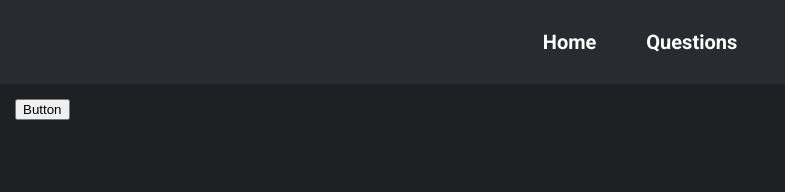
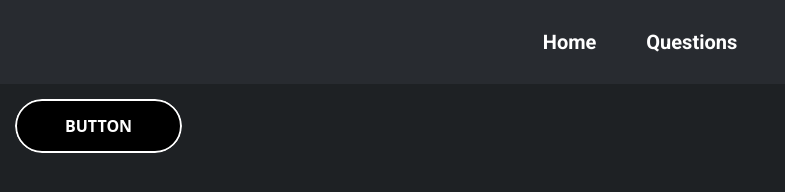
Before and after one commit to Berylwastaken/Art-Career-Research, a plain HTML site: page index.html in a window 1280 px wide. Shown: the whole page, without its empty margins (0-785 px from the left). Drawn offline with Linux system fonts and the light colour scheme.

Commit message:
Update style.css

```diff
--- a/style.css
+++ b/style.css
@@ -30,3 +30,143 @@ main{
 .navbar a:hover{
     background-color: #36393e;
 }
+.btn-17,
+.btn-17 *,
+.btn-17 :after,
+.btn-17 :before,
+.btn-17:after,
+.btn-17:before {
+  border: 0 solid;
+  box-sizing: border-box;
+}
+
+.btn-17 {
+  -webkit-tap-highlight-color: transparent;
+  -webkit-appearance: button;
+  background-color: #000;
+  background-image: none;
+  color: #fff;
+  cursor: pointer;
+  font-family: ui-sans-serif, system-ui, -apple-system, BlinkMacSystemFont,
+    Segoe UI, Roboto, Helvetica Neue, Arial, Noto Sans, sans-serif,
+    Apple Color Emoji, Segoe UI Emoji, Segoe UI Symbol, Noto Color Emoji;
+  font-size: 100%;
+  font-weight: 900;
+  line-height: 1.5;
+  margin: 0;
+  -webkit-mask-image: -webkit-radial-gradient(#000, #fff);
+  padding: 0;
+  text-transform: uppercase;
+}
+
+.btn-17:disabled {
+  cursor: default;
+}
+
+.btn-17:-moz-focusring {
+  outline: auto;
+}
+
+.btn-17 svg {
+  display: block;
+  vertical-align: middle;
+}
+
+.btn-17 [hidden] {
+  display: none;
+}
+
+.btn-17 {
+  border-radius: 99rem;
+  border-width: 2px;
+  padding: 0.8rem 3rem;
+  z-index: 0;
+}
+
+.btn-17,
+.btn-17 .text-container {
+  overflow: hidden;
+  position: relative;
+}
+
+.btn-17 .text-container {
+  display: block;
+  mix-blend-mode: difference;
+}
+
+.btn-17 .text {
+  display: block;
+  position: relative;
+}
+
+.btn-17:hover .text {
+  -webkit-animation: move-up-alternate 0.3s forwards;
+  animation: move-up-alternate 0.3s forwards;
+}
+
+@-webkit-keyframes move-up-alternate {
+  0% {
+    transform: translateY(0);
+  }
+
+  50% {
+    transform: translateY(80%);
+  }
+
+  51% {
+    transform: translateY(-80%);
+  }
+
+  to {
+    transform: translateY(0);
+  }
+}
+
+@keyframes move-up-alternate {
+  0% {
+    transform: translateY(0);
+  }
+
+  50% {
+    transform: translateY(80%);
+  }
+
+  51% {
+    transform: translateY(-80%);
+  }
+
+  to {
+    transform: translateY(0);
+  }
+}
+
+.btn-17:after,
+.btn-17:before {
+  --skew: 0.2;
+  background: #fff;
+  content: "";
+  display: block;
+  height: 102%;
+  left: calc(-50% - 50% * var(--skew));
+  pointer-events: none;
+  position: absolute;
+  top: -104%;
+  transform: skew(calc(150deg * var(--skew))) translateY(var(--progress, 0));
+  transition: transform 0.2s ease;
+  width: 100%;
+}
+
+.btn-17:after {
+  --progress: 0%;
+  left: calc(50% + 50% * var(--skew));
+  top: 102%;
+  z-index: -1;
+}
+
+.btn-17:hover:before {
+  --progress: 100%;
+}
+
+.btn-17:hover:after {
+  --progress: -102%;
+}
```
